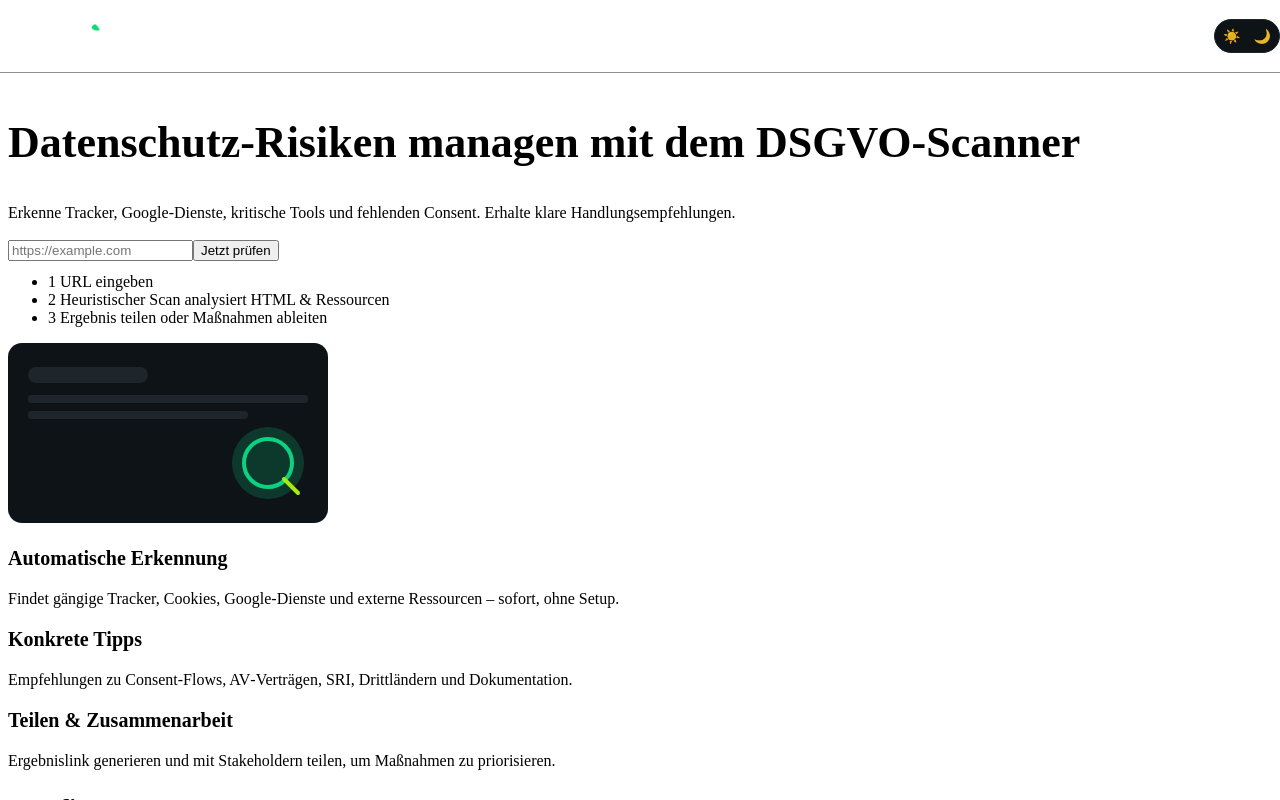
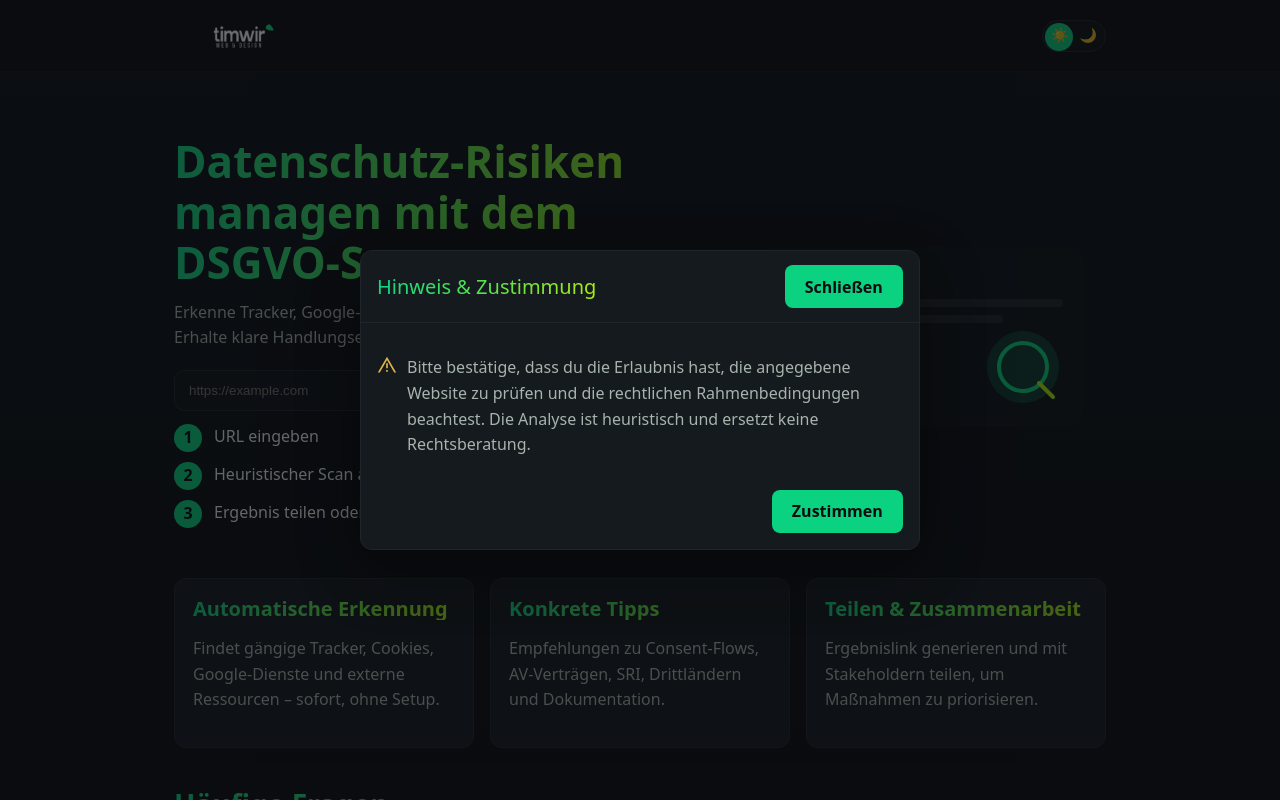
Before and after one commit to timwir/dsgvo-checker, a Vue app in the folder frontend/: page / in a window 1280 px wide. Shown: the top 800 px of the page. Built offline with nearby package versions, Linux system fonts and the light colour scheme.

Commit message:
Update style.css

```diff
--- a/frontend/src/style.css
+++ b/frontend/src/style.css
@@ -1,3 +1,127 @@
+:root {
+  --accent: #0BD281;
+  --bg: #0b0d0f;
+  --card: #151a1e;
+  --text: #e6f0ea;
+  --muted: #a8b3ad;
+}
+
+:root[data-theme="light"] {
+  --bg: #f7f9fb;
+  --card: #ffffff;
+  --text: #0b0d0f;
+  --muted: #5b6770;
+}
+
+* { box-sizing: border-box; }
+
+html, body, #app { height: 100%; }
+
+body {
+  font-family: ui-sans-serif, system-ui, -apple-system, Segoe UI, Roboto, Helvetica, Arial, "Apple Color Emoji", "Segoe UI Emoji";
+  line-height: 1.6;
+  margin: 0;
+  color: var(--text);
+  background: linear-gradient(180deg, #0c1116 0%, #0a0c10 100%);
+  -webkit-font-smoothing: antialiased;
+  -moz-osx-font-smoothing: grayscale;
+}
+
+:root[data-theme="light"] body,
+:root[data-theme="light"] {
+  background: #f7f9fb;
+}
+
+a {
+  color: var(--accent);
+  text-decoration: none;
+}
+a:hover { opacity: .9; }
+
+h1, h2, h3 { line-height: 1.15; margin: 0 0 .5rem 0; }
+
+button {
+  border-radius: 8px;
+  border: 1px solid transparent;
+  padding: 0.6em 1.2em;
+  font-size: 1em;
+  font-weight: 600;
+  font-family: inherit;
+  background-color: var(--accent);
+  color: #0a0c10;
+  cursor: pointer;
+  transition: transform .15s ease, box-shadow .15s ease;
+}
+button:hover { transform: translateY(-1px); box-shadow: 0 8px 20px rgba(11, 210, 129, .25); }
+button:focus, button:focus-visible { outline: 3px solid rgba(11, 210, 129, .6); outline-offset: 2px; }
+
+.container { max-width: 980px; margin: 0 auto; padding: 24px; }
+
+.headline {
+  font-size: 36px;
+  background: linear-gradient(90deg, #0FD685, #A8EB12);
+  -webkit-background-clip: text;
+  background-clip: text;
+  color: transparent;
+}
+
+.card { background: var(--card); border: 1px solid #1e252b; border-radius: 12px; padding: 20px; box-shadow: 0 2px 0 rgba(0,0,0,.1); }
+:root[data-theme="light"] .card { border-color: #e6ebf0; box-shadow: 0 1px 0 rgba(0,0,0,.04); }
+
+.grid { display: grid; grid-template-columns: 1fr; gap: 16px; }
+@media (min-width: 900px) { .grid { grid-template-columns: 1fr 1fr; } }
+
+.toolbar { display: flex; gap: 12px; flex-wrap: wrap; align-items: center; }
+.input { flex: 1; padding: 12px 14px; border-radius: 10px; border: 1px solid #1e252b; background: #0e1317; color: var(--text); }
+:root[data-theme="light"] .input { background: #ffffff; border-color: #dbe1e6; color: #0b0d0f; }
+
+.badges { display: grid; grid-template-columns: repeat(2, minmax(0,1fr)); gap: 10px; margin-top: 10px; }
+.badge { display: inline-flex; align-items: center; gap: 8px; padding: 8px 10px; border-radius: 999px; font-size: 13px; line-height: 1; border: 1px solid rgba(255,255,255,.06); background: rgba(255,255,255,.03); }
+.badge .icon { width: 14px; height: 14px; background: currentColor; mask-size: cover; mask-repeat: no-repeat; mask-position: center; }
+.dot { width: 8px; height: 8px; border-radius: 50%; background: var(--muted); }
+.dot.ok { background: #3bd37a; }
+.dot.warn { background: #ffb86b; }
+
+.screenshot { width: 100%; aspect-ratio: 16/9; border-radius: 12px; border: 1px solid #1e252b; background: #0e1317; object-fit: cover; }
+:root[data-theme="light"] .screenshot { background: #f3f6f8; border-color: #e6ebf0; }
+.muted { color: var(--muted); }
+
+.section { margin: 40px 0; }
+.hero { display: grid; grid-template-columns: 1.2fr .8fr; gap: 18px; align-items: center; }
+.hero p { color: var(--muted); }
+.features { display: grid; grid-template-columns: 1fr; gap: 16px; }
+@media (min-width: 900px) { .features { grid-template-columns: repeat(3, 1fr); } }
+.feature { padding: 18px; background: var(--card); border: 1px solid #1e252b; border-radius: 12px; }
+:root[data-theme="light"] .feature { border-color: #e6ebf0; }
+.steps { list-style: none; padding: 0; margin: 0; }
+.steps li { display: flex; gap: 12px; margin: 10px 0; }
+.steps .num { width: 28px; height: 28px; border-radius: 50%; background: var(--accent); color: #0a0c10; display: inline-flex; align-items: center; justify-content: center; font-weight: 700; }
+.faq details { background: var(--card); border: 1px solid #1e252b; padding: 14px 16px; border-radius: 10px; }
+.faq details + details { margin-top: 10px; }
+
+.score-wrap { display:flex; align-items:center; gap:16px; }
+.score-ring { width: 120px; height: 120px; }
+.score-text { font-size: 22px; font-weight: 700; }
+:root[data-theme="light"] .score-wrap { color: #0b0d0f; }
+
+/* Loading & Toast */
+.overlay { position: fixed; inset: 0; background: rgba(10,12,16,.55); display: flex; align-items: center; justify-content: center; flex-direction: column; gap: 12px; z-index: 1000; }
+.spinner { width: 32px; height: 32px; border: 3px solid rgba(255,255,255,.15); border-top-color: var(--accent); border-right-color: var(--accent); border-radius: 50%; animation: spin .8s linear infinite; }
+@keyframes spin { to { transform: rotate(360deg); } }
+.toast { position: fixed; right: 24px; bottom: 24px; background: #151a1e; color: var(--text); border: 1px solid #1e252b; padding: 10px 12px; border-radius: 10px; box-shadow: 0 10px 30px rgba(0,0,0,.25); z-index: 1100; }
+
+/* Screenshot loader */
+.screenshot-wrap { position: relative; }
+.screenshot-loader { position: absolute; inset: 0; display: flex; align-items: center; justify-content: center; }
+
+/* Share modal */
+.modal-overlay { position: fixed; inset: 0; background: rgba(10,12,16,.6); z-index: 1200; display: flex; align-items: center; justify-content: center; padding: 24px; }
+.modal { width: 100%; max-width: 560px; background: #151a1e; border: 1px solid #1e252b; border-radius: 12px; box-shadow: 0 20px 60px rgba(0,0,0,.35); }
+.modal-header { display: flex; align-items: center; justify-content: space-between; padding: 14px 16px; border-bottom: 1px solid #1e252b; }
+.modal-body { padding: 16px; display: grid; gap: 12px; }
+.modal-actions { display: flex; gap: 10px; justify-content: flex-end; padding: 0 16px 16px; }
+.input-readonly { width: 100%; padding: 12px 14px; border-radius: 10px; border: 1px solid #1e252b; background: #0e1317; color: var(--text); }
+:root[data-theme="light"] .input-readonly { background: #ffffff; border-color: #dbe1e6; color: #0b0d0f; }
 /* Chips for WordPress lists */
 .chip-list { display: flex; flex-wrap: wrap; gap: 8px; margin-top: 8px; }
 .chip { display: inline-flex; align-items: center; gap: 6px; padding: 6px 10px; border-radius: 999px; background: rgba(255,255,255,.06); border: 1px solid rgba(255,255,255,.1); font-size: 13px; color: var(--text); }
```
